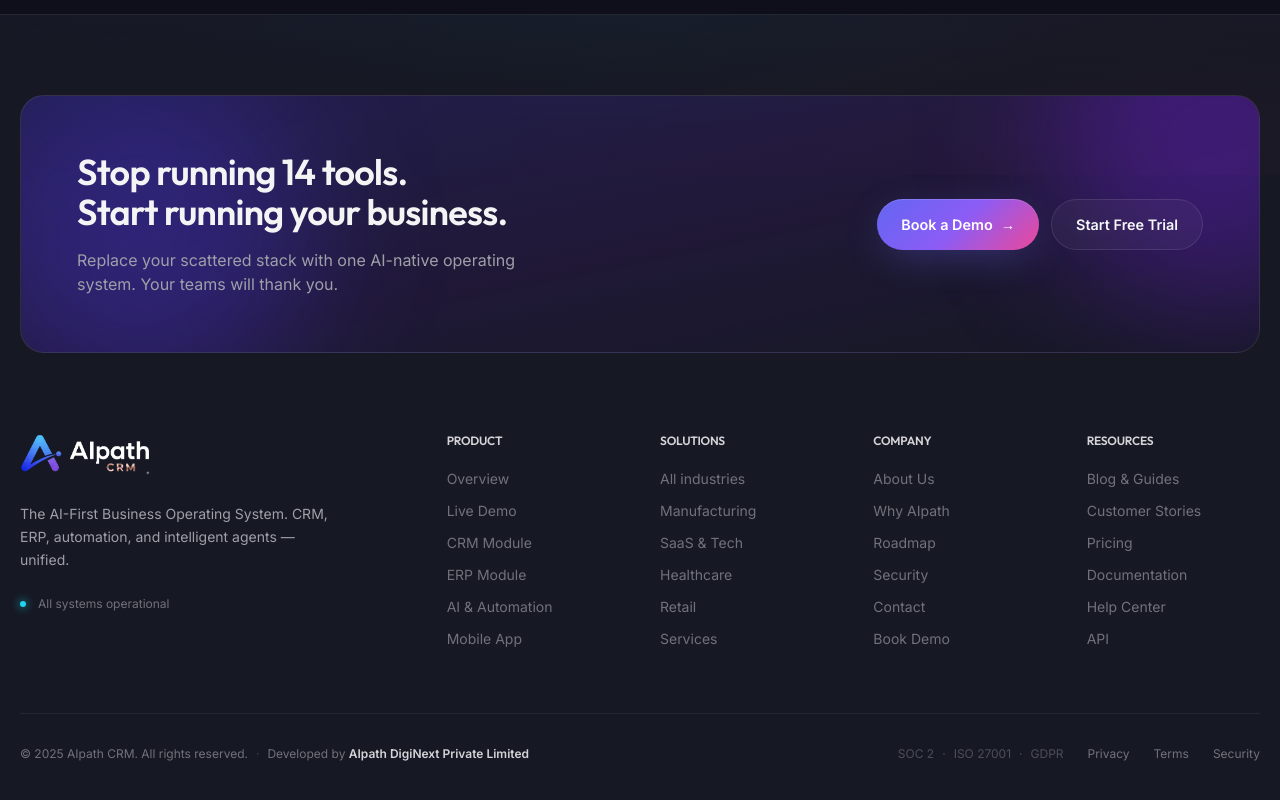
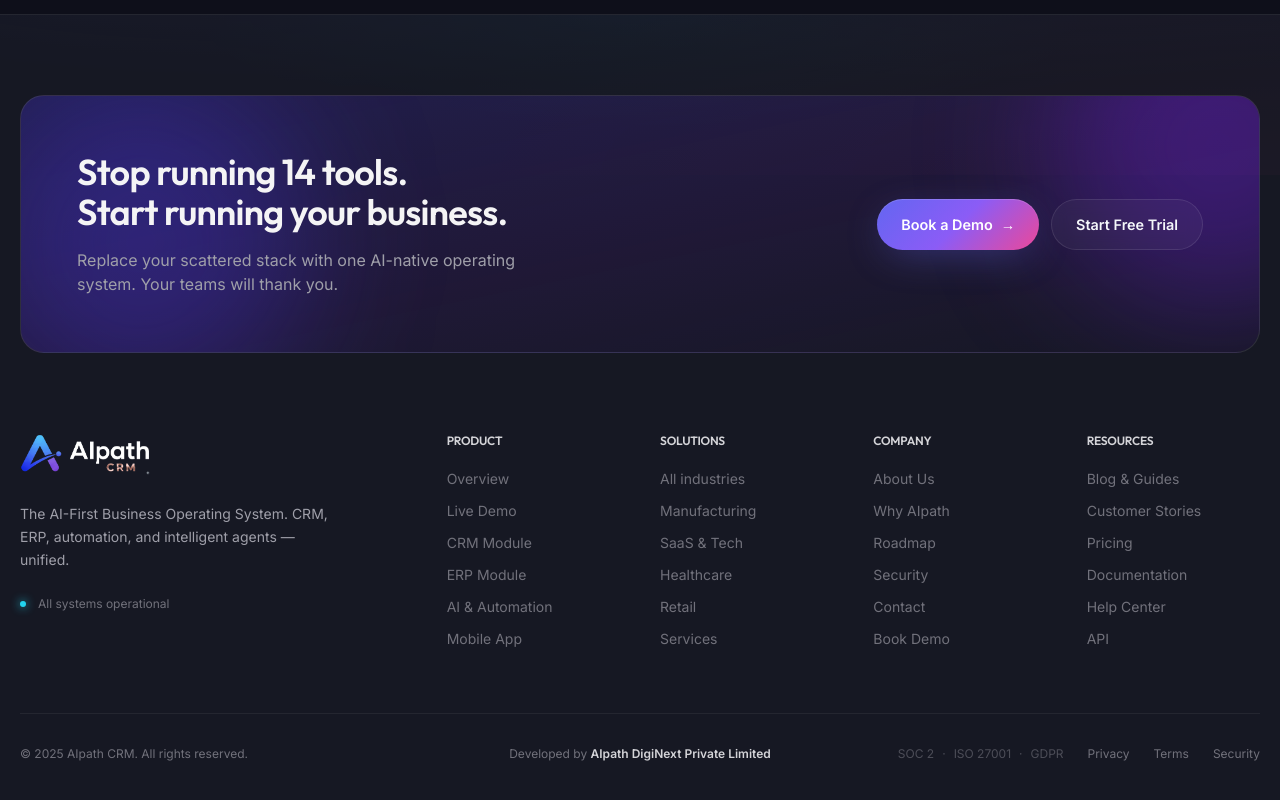
Before and after one commit to betavibes/AIpathCRM, a Next.js app: page / in a window 1280 px wide. Shown: the part 6870-7670 px from the top of the page. Built offline with nearby package versions, Linux system fonts and the light colour scheme.

Commit message:
Footer: 'Developed by' centered between copyright and compliance
Switched bottom row to 3-column grid layout:
- left:   copyright
- center: developed-by credit (clickable)
- right:  certifications + privacy/terms/security

Co-Authored-By: Claude Opus 4.7 (1M context) <noreply@anthropic.com>

```diff
--- a/components/SiteFooter.tsx
+++ b/components/SiteFooter.tsx
@@ -116,11 +116,13 @@ export default function SiteFooter() {
           ))}
         </div>
 
-        {/* Bottom bar */}
-        <div className="pt-8 border-t border-white/[0.06] flex flex-col md:flex-row items-center justify-between gap-4 text-xs text-zinc-500">
+        {/* Bottom bar — 3 columns: copyright | developed by (center) | compliance + links */}
+        <div className="pt-8 border-t border-white/[0.06] grid grid-cols-1 md:grid-cols-3 items-center gap-4 text-xs text-zinc-500">
           <p className="text-center md:text-left">
             © {new Date().getFullYear()} AIpath CRM. All rights reserved.
-            <span className="mx-2 opacity-50">·</span>
+          </p>
+
+          <p className="text-center order-last md:order-none">
             Developed by{" "}
             <a
               href="https://www.aipathdiginext.com"
@@ -131,7 +133,8 @@ export default function SiteFooter() {
               AIpath DigiNext Private Limited
             </a>
           </p>
-          <div className="flex items-center gap-6">
+
+          <div className="flex items-center justify-center md:justify-end gap-6 flex-wrap">
             <span className="inline-flex items-center gap-2">
               <span className="opacity-60">SOC 2</span>
               <span className="opacity-60">·</span>
```
